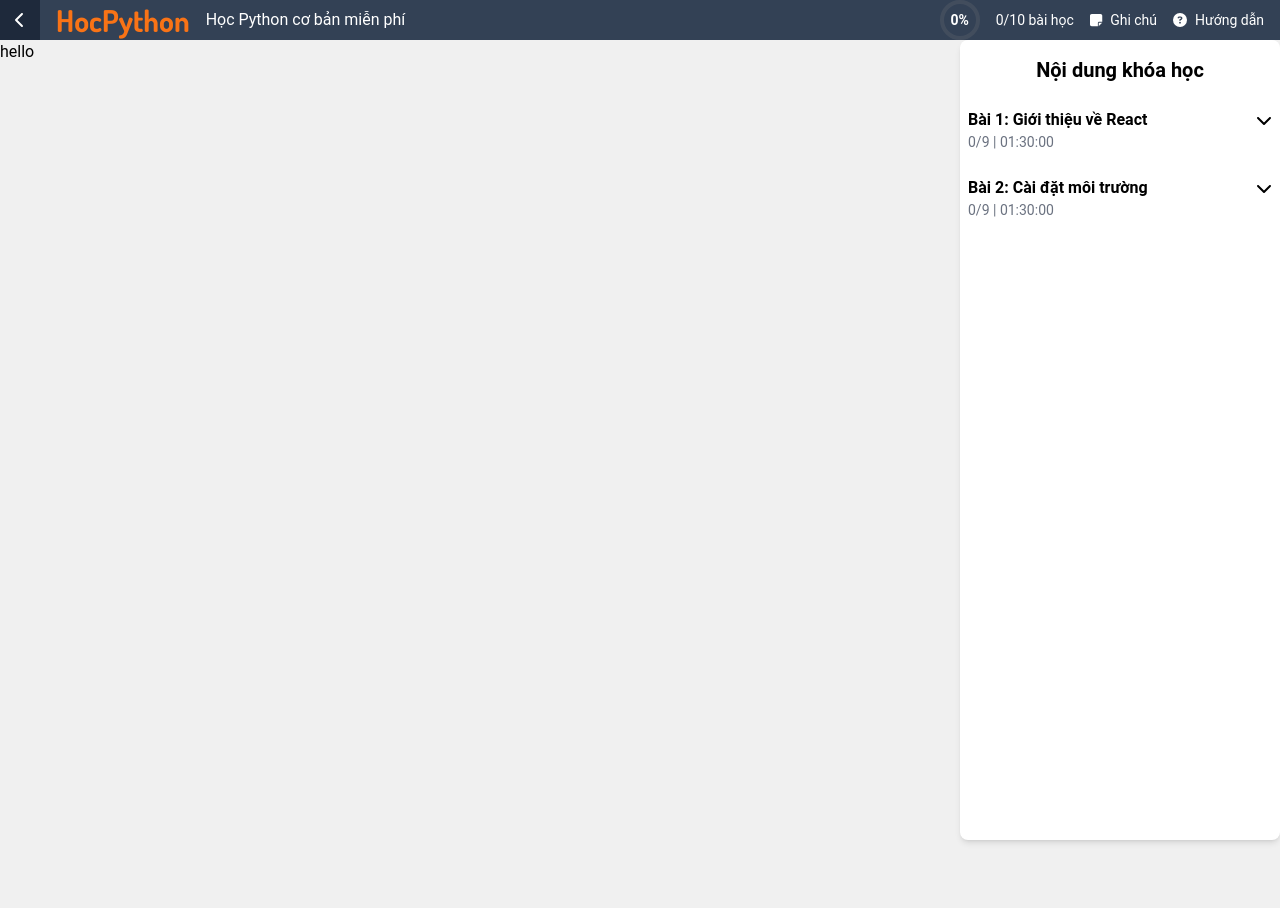
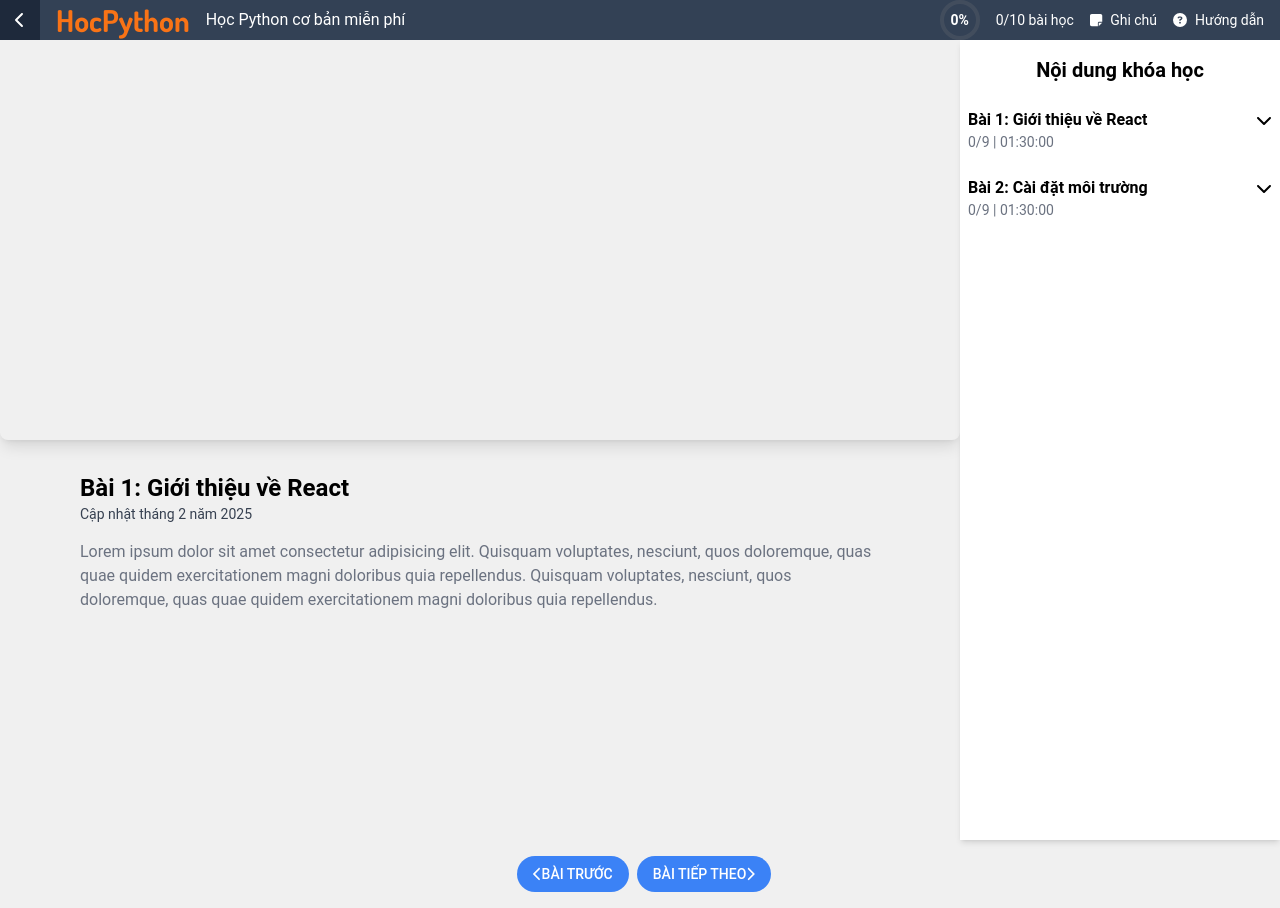
Before and after one commit to Hoangnambmt202/HocPython, a React (Vite) app in the folder frontend/: page /learning in a window 1280 px wide. Before the commit the page ends 840 px from the top, so only its background shows below. Built offline with nearby package versions, Linux system fonts and the light colour scheme; a web font is replaced by a local one.

Commit message:
create Youtube Component and layout learning page basic

```diff
--- a/frontend/package.json
+++ b/frontend/package.json
@@ -22,6 +22,7 @@
     "lucide-react": "^0.469.0",
     "react": "^18.3.1",
     "react-dom": "^18.3.1",
+    "react-player": "^2.16.0",
     "react-redux": "^9.2.0",
     "react-router-dom": "^7.0.2"
   },
--- /dev/null
+++ b/frontend/src/components/YoutubePlayer/YoutubePlayer.jsx
@@ -0,0 +1,19 @@
+
+import ReactPlayer from "react-player";
+
+// eslint-disable-next-line react/prop-types
+const YouTubePlayer = ({ url }) => {
+  return (
+    <div className="flex justify-center w-full">
+      <ReactPlayer
+        url={url}
+        controls
+        width="100%"
+        height="400px"
+        className="rounded-lg shadow-lg"
+      />
+    </div>
+  );
+};
+
+export default YouTubePlayer;
--- a/frontend/src/pages/LearningPage/LearningPage.jsx
+++ b/frontend/src/pages/LearningPage/LearningPage.jsx
@@ -1,15 +1,30 @@
 import { FontAwesomeIcon } from "@fortawesome/react-fontawesome";
+import { faChevronDown, faChevronLeft, faChevronRight } from "@fortawesome/free-solid-svg-icons";
+
 import HeaderLearingComponent from "../../components/HeaderComponent/HeaderLearingComponent";
-import { faChevronDown } from "@fortawesome/free-solid-svg-icons";
+import YouTubePlayer from "../../components/YoutubePlayer/YoutubePlayer";
 
 export const LearningPage = () => {
   return (
     <>
       <HeaderLearingComponent />
       <main className="flex h-screen mt-10">
-        <div className="flex basis-9/12 ">hello</div>
+        <div className="flex basis-9/12 flex-col gap-4 ">
+          <YouTubePlayer url="https://youtu.be/x0fSBAgBrOQ?si=urOWi8iOkcqljMMY" />
+          <div className="px-20">
+            <h2 className="text-2xl font-bold mt-4">Bài 1: Giới thiệu về React</h2>
+            <p className="text-gray-700 text-sm">Cập nhật tháng 2 năm 2025</p>
+            <p title="hello" className="text-gray-500 mt-4">
+              Lorem ipsum dolor sit amet consectetur adipisicing elit. Quisquam
+              voluptates, nesciunt, quos doloremque, quas quae quidem
+              exercitationem magni doloribus quia repellendus. Quisquam
+              voluptates, nesciunt, quos doloremque, quas quae quidem
+              exercitationem magni doloribus quia repellendus.
+            </p>
+          </div>
+        </div>
         <div className="flex basis-3/12 ">
-          <div className="w-80 h-full bg-white rounded-lg shadow-md py-4 fixed right-0">
+          <div className="w-80 h-full bg-white shadow-md py-4 fixed right-0">
             <h2 className="text-xl font-bold text-center mb-4">Nội dung khóa học</h2>
             <ul className="list flex flex-col gap-2">
               <li className="flex justify-between flex-col items-start hover:bg-gray-100 p-2 cursor-pointer" >
@@ -38,6 +53,16 @@ export const LearningPage = () => {
           </div>
         </div>
       </main>
+      <div className="flex justify-center py-4 items-center ">
+        <button className="px-4 py-2 text-white ml-2 text-sm font-medium bg-blue-500 uppercase rounded-full ">
+          <FontAwesomeIcon icon={faChevronLeft} />
+          Bài trước
+        </button>
+        <button title="Phím tắt: Ctrl + Enter" className="px-4 py-2 text-white ml-2 text-sm font-medium bg-blue-500 uppercase rounded-full ">
+          Bài tiếp theo
+          <FontAwesomeIcon icon={faChevronRight} />
+        </button>
+      </div>
     </>
   );
 };
```
